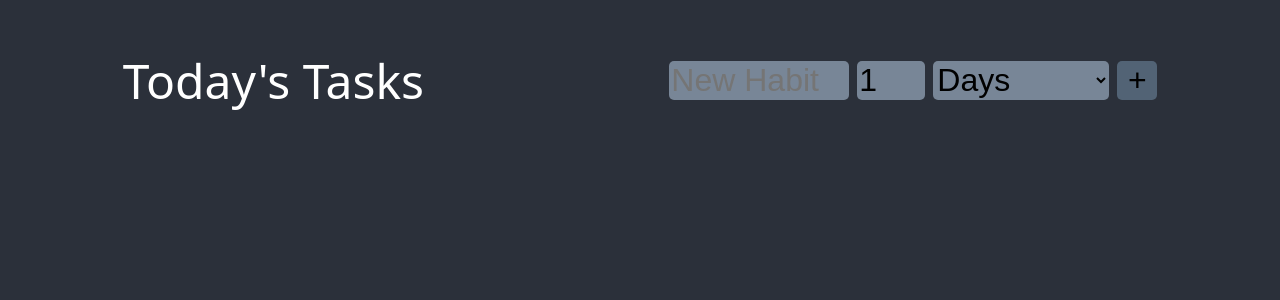
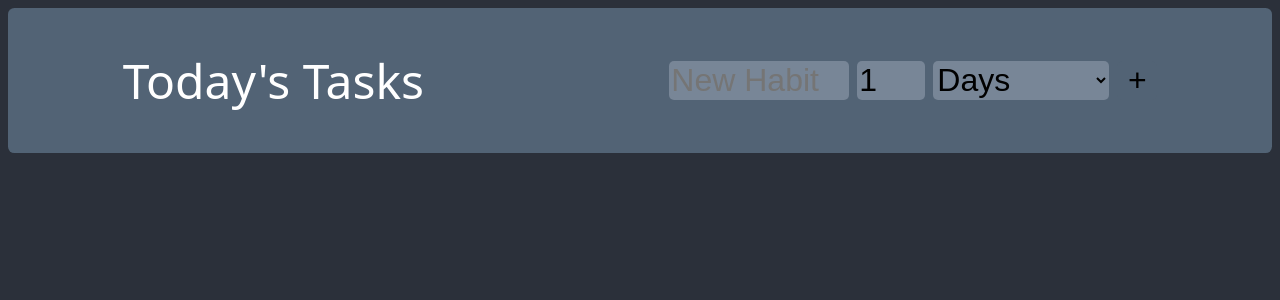
Before and after one commit to ItsGoldMonke/Habby, a Vue app in the folder client/: page / in a window 1280 px wide. Shown: the top 300 px of the page. Built offline with nearby package versions, Linux system fonts and the light colour scheme.

Commit message:
style: improve look of top bar

```diff
--- a/client/src/components/TopBar.vue
+++ b/client/src/components/TopBar.vue
@@ -64,6 +64,9 @@ function handleSubmit() {
   flex-direction: row;
   justify-content: space-around;
   gap: 1rem;
+  background: #526375;
+  border-radius: 0.4rem;
+  margin-bottom: 3rem;
 }
 
 form {
```
